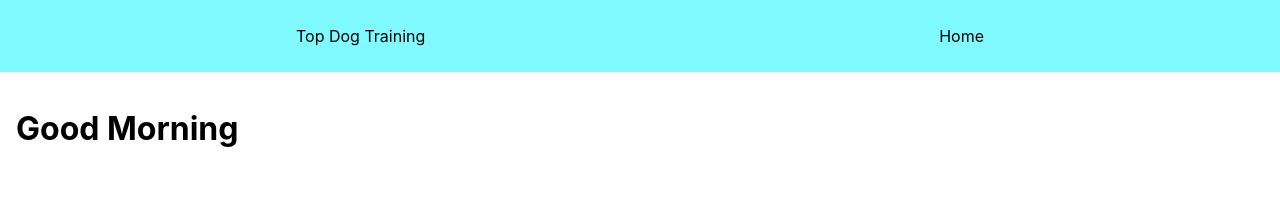
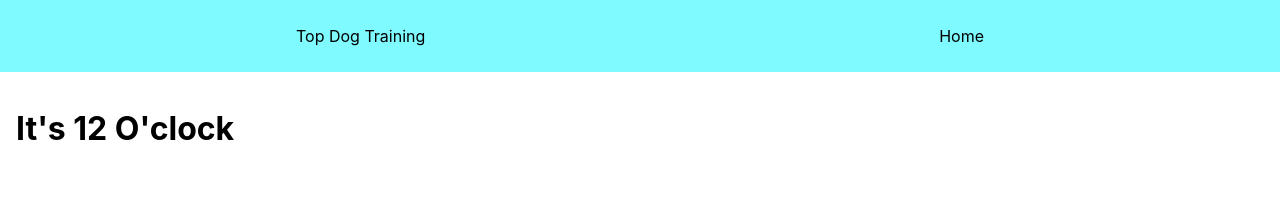
Before and after one commit to ajthraen/RCC, a React (Create React App) app in the folder my-app/: page / in a window 1280 px wide. Shown: the top 199 px of the page. Built offline with nearby package versions, Linux system fonts and the light colour scheme.

Commit message:
react CC3

```diff
--- a/my-app/src/Components/GoodMorning.jsx
+++ b/my-app/src/Components/GoodMorning.jsx
@@ -1,10 +1,13 @@
 import React from 'react';
 
+// let timeOfDay = new Date();
+// timeOfDay.getHours();
+
 const GoodMorning = () => {
-    let timeOfDay = 'Morning'
+    let timeOfDay = 12;
     return (
         <div className='container1'>
-            <h1>Good {timeOfDay}</h1>
+            <h1>It's {timeOfDay} O'clock</h1>
         </div>
     );
 }
--- a/my-app/src/Components/UList.jsx
+++ b/my-app/src/Components/UList.jsx
@@ -6,7 +6,6 @@ const UList = () => {
             <div><input type="checkbox" /> To Do #1 </div>
             <div><input type="checkbox" /> To Do #2 </div>
             <div><input type="checkbox" /> To Do #3 </div>
-
         </div>
     );
 }
```
